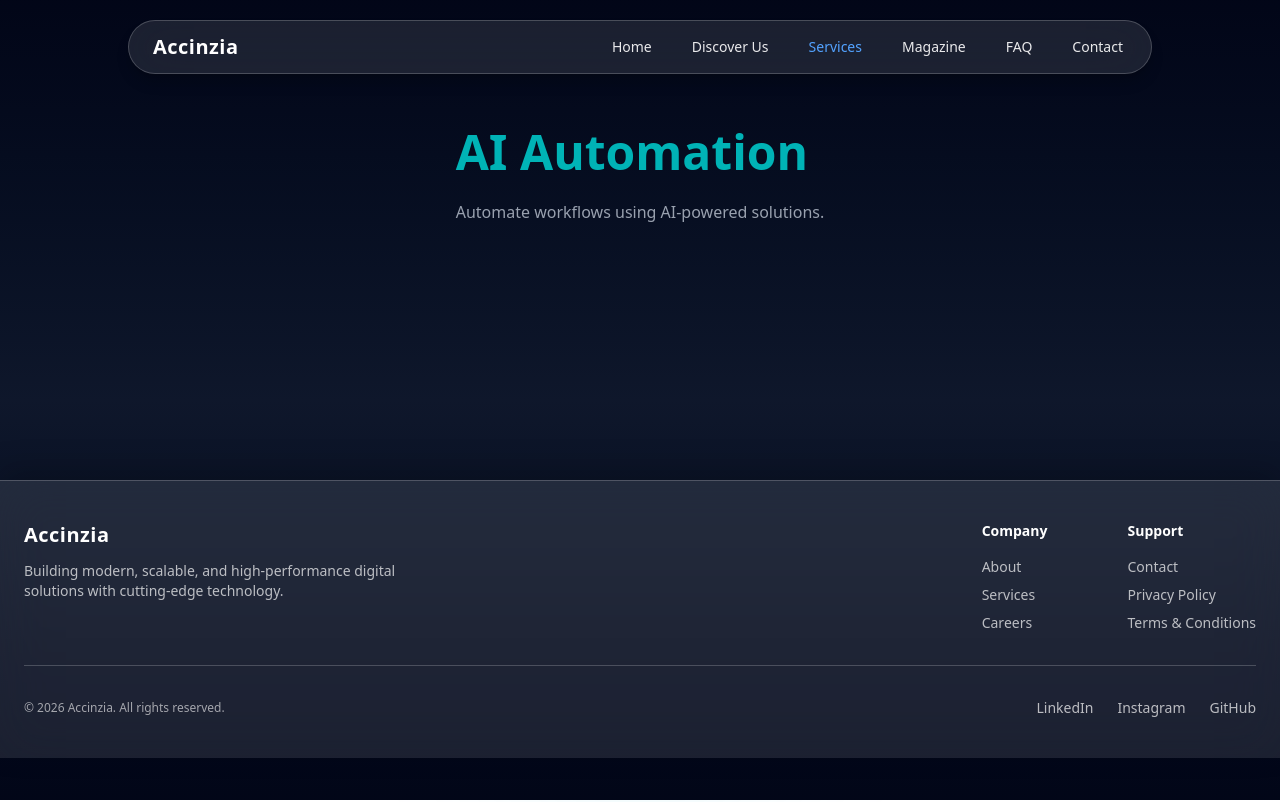
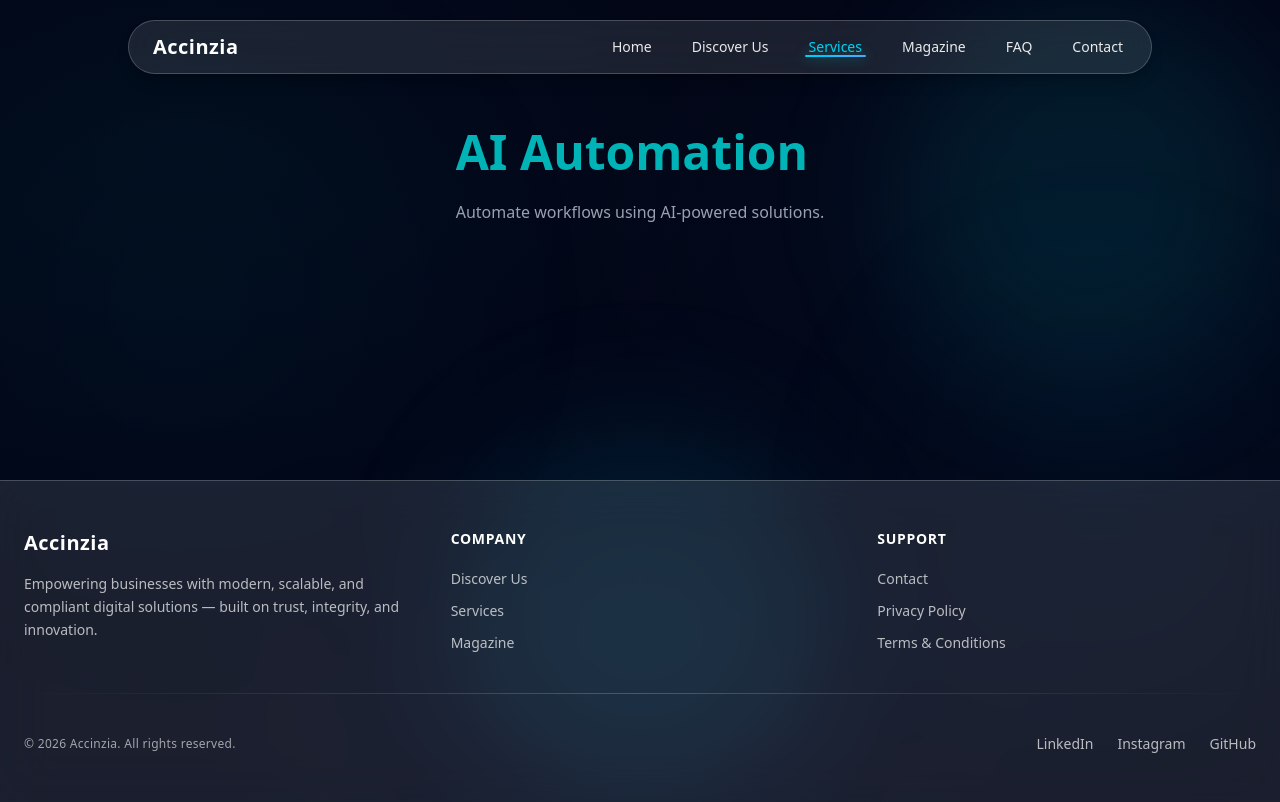
Before and after one commit to Devkarpenter/Accinzia, a React (Vite) app: page /services/it-automation/ai-automation in a window 1280 px wide. Built offline with nearby package versions, Linux system fonts and the light colour scheme.

Commit message:
add fremer animations in all pages

```diff
--- a/src/App.jsx
+++ b/src/App.jsx
@@ -1,5 +1,6 @@
 import { BrowserRouter as Router, Routes, Route } from "react-router-dom";
 import "./App.css";
+import ScrollToTop from "./components/ScrollToTop";
 
 import Header from "./components/Header";
 import Footer from "./components/Footer";
@@ -73,7 +74,8 @@ import AIAutomation from "./pages/services/it-automation/AIAutomation";
 function App() {
   return (
     <Router>
-      <div className="flex flex-col min-h-screen bg-gradient-to-b from-slate-950 via-slate-900 to-slate-950">
+      <ScrollToTop />
+      <div className="flex flex-col min-h-screen  from-slate-950 via-slate-900 to-slate-950">
 
         {/* Background glow */}
         <div className="fixed inset-0 -z-10 pointer-events-none">
--- a/src/components/Footer.jsx
+++ b/src/components/Footer.jsx
@@ -1,92 +1,149 @@
+import { Link } from "react-router-dom";
+import { motion } from "framer-motion";
+
+const container = {
+  hidden: { opacity: 0, y: 40 },
+  visible: {
+    opacity: 1,
+    y: 0,
+    transition: {
+      duration: 0.8,
+      ease: "easeOut",
+      staggerChildren: 0.15,
+    },
+  },
+};
+
+const item = {
+  hidden: { opacity: 0, y: 20 },
+  visible: {
+    opacity: 1,
+    y: 0,
+    transition: { duration: 0.6, ease: "easeOut" },
+  },
+};
+
 export default function Footer() {
   return (
-    <footer className="relative mt-32 w-full">
+    <motion.footer
+      variants={container}
+      initial="hidden"
+      whileInView="visible"
+      viewport={{ once: true, margin: "-100px" }}
+      className="relative mt-32 w-full overflow-hidden"
+    >
+      {/* Subtle top glow */}
+      <div className="absolute inset-x-0 -top-24 h-24 bg-gradient-to-t from-transparent via-cyan-500/10 to-transparent blur-2xl pointer-events-none" />
+
       {/* Glass Background */}
-      <div
-        className="
-          w-full
-          bg-white/10
-          backdrop-blur-xl
-          border-t
-          border-white/20
-          shadow-[0_-10px_30px_rgba(0,0,0,0.2)]
-        "
-      >
-        {/* Content Container */}
-        <div className="max-w-7xl mx-auto px-6 py-10">
-          <div className="flex flex-col md:flex-row justify-between gap-10">
+      <div className="
+        w-full bg-white/10 backdrop-blur-xl
+        border-t border-white/20
+        shadow-[0_-12px_40px_rgba(0,0,0,0.35)]
+      ">
+        <div className="max-w-7xl mx-auto px-6 py-12">
+
+          {/* Top Grid */}
+          <motion.div
+            variants={container}
+            className="grid grid-cols-1 md:grid-cols-3 gap-12"
+          >
             {/* Brand */}
-            <div>
+            <motion.div variants={item} className="space-y-4">
               <h2 className="text-xl font-semibold text-white tracking-wide">
                 Accinzia
               </h2>
-              <p className="mt-3 text-sm text-white/70 max-w-sm">
-                Building modern, scalable, and high-performance digital
-                solutions with cutting-edge technology.
+              <p className="text-sm text-white/70 leading-relaxed max-w-sm">
+                Empowering businesses with modern, scalable, and compliant
+                digital solutions — built on trust, integrity, and innovation.
               </p>
-            </div>
+            </motion.div>
 
-            {/* Links */}
-            <div className="flex gap-20">
-              <div>
-                <h3 className="text-sm font-semibold text-white mb-4">
-                  Company
-                </h3>
-                <ul className="space-y-2 text-sm text-white/70">
-                  <li className="hover:text-blue-400 transition cursor-pointer">
-                    About
+            {/* Company */}
+            <motion.div variants={item}>
+              <h3 className="text-sm font-semibold text-white mb-5 tracking-wider">
+                COMPANY
+              </h3>
+              <ul className="space-y-3 text-sm text-white/70">
+                {[
+                  { label: "Discover Us", to: "/discover" },
+                  { label: "Services", to: "/services" },
+                  { label: "Magazine", to: "/magazine" },
+                ].map((item) => (
+                  <li key={item.label}>
+                    <Link
+                      to={item.to}
+                      className="group inline-flex items-center gap-2 hover:text-cyan-400 transition-colors duration-300"
+                    >
+                      <span>{item.label}</span>
+                      <span className="w-0 h-[1px] bg-cyan-400 group-hover:w-6 transition-all duration-300" />
+                    </Link>
                   </li>
-                  <li className="hover:text-blue-400 transition cursor-pointer">
-                    Services
+                ))}
+              </ul>
+            </motion.div>
+
+            {/* Support */}
+            <motion.div variants={item}>
+              <h3 className="text-sm font-semibold text-white mb-5 tracking-wider">
+                SUPPORT
+              </h3>
+              <ul className="space-y-3 text-sm text-white/70">
+                {[
+                  { label: "Contact", to: "/contact" },
+                  { label: "Privacy Policy", to: "#" },
+                  { label: "Terms & Conditions", to: "#" },
+                ].map((item) => (
+                  <li key={item.label}>
+                    <Link
+                      to={item.to}
+                      className="group inline-flex items-center gap-2 hover:text-cyan-400 transition-colors duration-300"
+                    >
+                      <span>{item.label}</span>
+                      <span className="w-0 h-[1px] bg-cyan-400 group-hover:w-6 transition-all duration-300" />
+                    </Link>
                   </li>
-                  <li className="hover:text-blue-400 transition cursor-pointer">
-                    Careers
-                  </li>
-                </ul>
-              </div>
-
-              <div>
-                <h3 className="text-sm font-semibold text-white mb-4">
-                  Support
-                </h3>
-                <ul className="space-y-2 text-sm text-white/70">
-                  <li className="hover:text-blue-400 transition cursor-pointer">
-                    Contact
-                  </li>
-                  <li className="hover:text-blue-400 transition cursor-pointer">
-                    Privacy Policy
-                  </li>
-                  <li className="hover:text-blue-400 transition cursor-pointer">
-                    Terms & Conditions
-                  </li>
-                </ul>
-              </div>
-            </div>
-          </div>
+                ))}
+              </ul>
+            </motion.div>
+          </motion.div>
 
           {/* Divider */}
-          <div className="my-8 h-px bg-white/20" />
+          <motion.div
+            variants={item}
+            className="my-10 h-px bg-gradient-to-r from-transparent via-white/20 to-transparent"
+          />
 
           {/* Bottom Bar */}
-          <div className="flex flex-col md:flex-row justify-between items-center gap-4">
-            <p className="text-xs text-white/60">
+          <motion.div
+            variants={item}
+            className="flex flex-col md:flex-row justify-between items-center gap-6"
+          >
+            <p className="text-xs text-white/60 tracking-wide">
               © {new Date().getFullYear()} Accinzia. All rights reserved.
             </p>
 
             <div className="flex gap-6 text-sm text-white/70">
-              <span className="hover:text-blue-400 transition cursor-pointer">
-                LinkedIn
-              </span>
-              <span className="hover:text-blue-400 transition cursor-pointer">
-                Instagram
-              </span>
-              <span className="hover:text-blue-400 transition cursor-pointer">
-                GitHub
-              </span>
+              {["LinkedIn", "Instagram", "GitHub"].map((social) => (
+                <motion.span
+                  key={social}
+                  whileHover={{ y: -2 }}
+                  transition={{ type: "spring", stiffness: 300, damping: 20 }}
+                  className="
+                    cursor-pointer hover:text-cyan-400
+                    transition-colors duration-300
+                    relative after:absolute after:left-0 after:-bottom-1
+                    after:h-[1px] after:w-0 after:bg-cyan-400
+                    hover:after:w-full after:transition-all after:duration-300
+                  "
+                >
+                  {social}
+                </motion.span>
+              ))}
             </div>
-          </div>
+          </motion.div>
         </div>
       </div>
-    </footer>
+    </motion.footer>
   );
 }
--- a/src/components/Header.jsx
+++ b/src/components/Header.jsx
@@ -1,5 +1,6 @@
 import { useState, useRef, useEffect } from "react";
 import { Link, NavLink, useLocation } from "react-router-dom";
+import { motion, AnimatePresence } from "framer-motion";
 
 export default function Header() {
   const [open, setOpen] = useState(false);
@@ -16,33 +17,56 @@ export default function Header() {
     { name: "Contact", path: "/contact" },
   ];
 
-  // Move underline smoothly when route changes
+  /* Handle nested routes */
+  const getActivePath = () => {
+    if (location.pathname.startsWith("/services")) return "/services";
+    return location.pathname;
+  };
+
+  /* Smooth underline motion */
   useEffect(() => {
     if (!navRef.current || !underlineRef.current) return;
 
+    const activePath = getActivePath();
     const activeLink = navRef.current.querySelector(
-      `a[href="${location.pathname}"]`
+      `a[href="${activePath}"]`
     );
 
     if (activeLink) {
       const { offsetLeft, offsetWidth } = activeLink;
       underlineRef.current.style.width = `${offsetWidth}px`;
       underlineRef.current.style.transform = `translateX(${offsetLeft}px)`;
+      underlineRef.current.style.opacity = "1";
     }
   }, [location.pathname]);
 
   return (
-    <header className="fixed top-5 left-0 w-full z-50">
-      <nav className="mx-auto max-w-5xl px-6 py-3 flex justify-between items-center rounded-full bg-white/10 backdrop-blur-xl border border-white/20 shadow-lg shadow-black/20">
+    <motion.header
+      initial={{ y: -24, opacity: 0 }}
+      animate={{ y: 0, opacity: 1 }}
+      transition={{ duration: 0.8, ease: "easeOut" }}
+      className="fixed top-5 left-0 w-full z-50"
+    >
+      {/* ================= NAV BAR ================= */}
+      <nav
+        className="
+          mx-auto max-w-5xl px-6 py-3
+          flex justify-between items-center
+          rounded-full
+          bg-white/10 backdrop-blur-xl
+          border border-white/20
+          shadow-lg shadow-black/20
+        "
+      >
         {/* Logo */}
         <Link
           to="/"
-          className="text-xl font-semibold tracking-wide text-white hover:text-blue-400 transition"
+          className="text-xl font-semibold tracking-wide text-white hover:text-cyan-400 transition"
         >
           Accinzia
         </Link>
 
-        {/* Desktop Nav */}
+        {/* ================= Desktop Nav ================= */}
         <div className="relative hidden md:block">
           <ul
             ref={navRef}
@@ -54,9 +78,9 @@ export default function Header() {
                   to={item.path}
                   className={({ isActive }) =>
                     `px-1 py-2 transition-colors duration-300 ${
-                      isActive
-                        ? "text-blue-400"
-                        : "hover:text-blue-400"
+                      isActive || getActivePath() === item.path
+                        ? "text-cyan-400"
+                        : "hover:text-cyan-400"
                     }`
                   }
                 >
@@ -68,29 +92,59 @@ export default function Header() {
             {/* Sliding underline */}
             <span
               ref={underlineRef}
-              className="absolute bottom-0 left-0 h-[2px]
-                         bg-gradient-to-r from-blue-400 to-cyan-400
-                         rounded-full shadow-[0_0_10px_rgba(56,189,248,0.8)]
-                         transition-all duration-300 ease-out"
+              className="
+                absolute bottom-0 left-0 h-[2px]
+                bg-gradient-to-r from-cyan-400 to-blue-400
+                rounded-full
+                shadow-[0_0_12px_rgba(0,179,182,0.9)]
+                transition-[transform,width]
+                duration-500 ease-[cubic-bezier(0.22,1,0.36,1)]
+                opacity-0
+              "
             />
           </ul>
         </div>
 
-        {/* Mobile Hamburger */}
-        <button
+        {/* ================= Mobile Hamburger ================= */}
+        <motion.button
+          whileTap={{ scale: 0.9 }}
           onClick={() => setOpen(!open)}
           className="md:hidden flex flex-col gap-[5px] p-2"
         >
-          <span className={`h-[2px] w-6 bg-white transition ${open && "rotate-45 translate-y-[6px]"}`} />
-          <span className={`h-[2px] w-6 bg-white transition ${open && "opacity-0"}`} />
-          <span className={`h-[2px] w-6 bg-white transition ${open && "-rotate-45 -translate-y-[6px]"}`} />
-        </button>
+          <motion.span
+            animate={open ? { rotate: 45, y: 6 } : { rotate: 0, y: 0 }}
+            transition={{ type: "spring", stiffness: 260, damping: 20 }}
+            className="h-[2px] w-6 bg-white"
+          />
+          <motion.span
+            animate={open ? { opacity: 0 } : { opacity: 1 }}
+            transition={{ duration: 0.2 }}
+            className="h-[2px] w-6 bg-white"
+          />
+          <motion.span
+            animate={open ? { rotate: -45, y: -6 } : { rotate: 0, y: 0 }}
+            transition={{ type: "spring", stiffness: 260, damping: 20 }}
+            className="h-[2px] w-6 bg-white"
+          />
+        </motion.button>
       </nav>
 
-      {/* Mobile Menu */}
-      <div
-        className={`md:hidden absolute left-1/2 -translate-x-1/2 mt-3 w-[92%] max-w-md rounded-2xl bg-slate-900/80 backdrop-blur-xl border border-white/15 shadow-xl transition-all duration-300
-        ${open ? "opacity-100 translate-y-0" : "opacity-0 -translate-y-4 pointer-events-none"}`}
+      {/* ================= Mobile Menu ================= */}
+      <AnimatePresence>
+        {open && (
+          <motion.div
+            initial={{ opacity: 0, y: -20 }}
+            animate={{ opacity: 1, y: 0 }}
+            exit={{ opacity: 0, y: -20 }}
+            transition={{ duration: 0.35, ease: "easeOut" }}
+            className="
+              md:hidden absolute left-1/2 -translate-x-1/2 mt-3
+              w-[92%] max-w-md
+              rounded-2xl
+              bg-slate-900/90 backdrop-blur-xl
+              border border-white/15
+              shadow-xl
+            "
           >
             <ul className="flex flex-col divide-y divide-white/10 p-4 text-sm font-medium">
               {links.map((item) => (
@@ -99,8 +153,10 @@ export default function Header() {
                     to={item.path}
                     onClick={() => setOpen(false)}
                     className={({ isActive }) =>
-                  `block py-3 transition ${
-                    isActive ? "text-blue-400" : "text-white/90"
+                      `block py-3 transition-colors duration-300 ${
+                        isActive || getActivePath() === item.path
+                          ? "text-cyan-400"
+                          : "text-white/90 hover:text-cyan-300"
                       }`
                     }
                   >
@@ -109,7 +165,9 @@ export default function Header() {
                 </li>
               ))}
             </ul>
-      </div>
-    </header>
+          </motion.div>
+        )}
+      </AnimatePresence>
+    </motion.header>
   );
 }
--- /dev/null
+++ b/src/components/ScrollToTop.jsx
@@ -0,0 +1,15 @@
+import { useEffect } from "react";
+import { useLocation } from "react-router-dom";
+
+export default function ScrollToTop() {
+  const { pathname } = useLocation();
+
+  useEffect(() => {
+    window.scrollTo({
+      top: 0,
+      behavior: "smooth", // remove if you want instant jump
+    });
+  }, [pathname]);
+
+  return null;
+}
--- a/src/components/ServiceLayout.jsx
+++ b/src/components/ServiceLayout.jsx
@@ -1,4 +1,5 @@
-import { Link, useNavigate } from "react-router-dom";
+import { useNavigate } from "react-router-dom";
+import { motion } from "framer-motion";
 
 export default function Services() {
   const navigate = useNavigate();
@@ -79,11 +80,39 @@ export default function Services() {
     },
   ];
 
+  /* ===============================
+     Motion Variants
+  =============================== */
+  const container = {
+    hidden: { opacity: 0 },
+    visible: {
+      opacity: 1,
+      transition: { staggerChildren: 0.12 },
+    },
+  };
+
+  const card = {
+    hidden: { opacity: 0, y: 30, scale: 0.96 },
+    visible: {
+      opacity: 1,
+      y: 0,
+      scale: 1,
+      transition: { duration: 0.6, ease: "easeOut" },
+    },
+  };
+
   return (
     <section className="reveal py-28">
       <div className="max-w-7xl mx-auto px-4">
-        {/* Heading */}
-        <div className="text-center mb-24 animate-fade-up">
+
+        {/* ================= Heading ================= */}
+        <motion.div
+          initial={{ opacity: 0, y: 24 }}
+          whileInView={{ opacity: 1, y: 0 }}
+          viewport={{ once: true }}
+          transition={{ duration: 0.8, ease: "easeOut" }}
+          className="text-center mb-24"
+        >
           <h2 className="text-5xl md:text-6xl font-bold mb-4">
             <span className="bg-gradient-to-r from-cyan-400 via-blue-400 to-cyan-400 bg-clip-text text-transparent tracking-wider">
               OUR SERVICES
@@ -96,15 +125,22 @@ export default function Services() {
             End-to-end business services designed to launch, protect, and scale
             your company with confidence.
           </p>
-        </div>
+        </motion.div>
 
-        {/* Grid */}
-        <div className="grid grid-cols-1 md:grid-cols-2 lg:grid-cols-3 gap-10 auto-rows-fr">
+        {/* ================= Grid ================= */}
+        <motion.div
+          variants={container}
+          initial="hidden"
+          whileInView="visible"
+          viewport={{ once: true }}
+          className="grid grid-cols-1 md:grid-cols-2 lg:grid-cols-3 gap-10 auto-rows-fr"
+        >
           {services.map((service, index) => (
-            <div
+            <motion.div
               key={index}
-              style={{ animationDelay: `${index * 80}ms` }}
-              className={`group relative rounded-2xl p-8
+              variants={card}
+              className={`
+                group relative rounded-2xl p-8 cursor-pointer
                 bg-gradient-to-br from-slate-900/70 to-slate-950/80
                 backdrop-blur-xl
                 border border-[#00b3b6]/25
@@ -112,7 +148,6 @@ export default function Services() {
                 hover:-translate-y-2
                 hover:border-[#00b3b6]
                 hover:shadow-2xl hover:shadow-[#00b3b6]/30
-                animate-card-in
                 ${service.tall ? "lg:row-span-2" : ""}
               `}
               onClick={() => navigate(service.path)}
@@ -130,8 +165,10 @@ export default function Services() {
               {/* Action Buttons */}
               <div className="flex flex-col gap-3">
                 {service.items.map((item, i) => (
-                  <button
+                  <motion.button
                     key={i}
+                    whileHover={{ x: 4 }}
+                    transition={{ duration: 0.25, ease: "easeOut" }}
                     onClick={(e) => {
                       e.stopPropagation();
                       navigate(service.path);
@@ -157,42 +194,23 @@ export default function Services() {
                     ">
                       →
                     </span>
-                  </button>
+                  </motion.button>
                 ))}
               </div>
 
               {/* Hover overlay */}
               <span className="absolute inset-0 rounded-2xl bg-[#00b3b6]/5 opacity-0 group-hover:opacity-100 transition pointer-events-none" />
-            </div>
+            </motion.div>
           ))}
-        </div>
+        </motion.div>
       </div>
 
-      {/* Animations */}
+      {/* Glow line animation (kept CSS) */}
       <style>{`
-        @keyframes fadeUp {
-          from { opacity: 0; transform: translateY(24px); }
-          to { opacity: 1; transform: translateY(0); }
-        }
-
-        @keyframes cardIn {
-          from { opacity: 0; transform: translateY(30px) scale(0.96); }
-          to { opacity: 1; transform: translateY(0) scale(1); }
-        }
-
         @keyframes glowLine {
           0%, 100% { box-shadow: 0 0 12px rgba(0,179,182,0.4); }
           50% { box-shadow: 0 0 22px rgba(0,179,182,0.9); }
         }
-
-        .animate-fade-up {
-          animation: fadeUp 0.8s ease-out both;
-        }
-
-        .animate-card-in {
-          animation: cardIn 0.7s ease-out both;
-        }
-
         .animate-glow-line {
           animation: glowLine 2.5s ease-in-out infinite;
         }
--- a/src/components/ValuesSection.jsx
+++ b/src/components/ValuesSection.jsx
@@ -1,51 +1,26 @@
 import { motion } from "framer-motion";
 
 /* =====================
-   Animation Variants
+   Calm Animation Variants
 ===================== */
 
-const fadeUp = {
-  hidden: { opacity: 0, y: 60 },
+const sectionFade = {
+  hidden: { opacity: 0 },
+  show: {
+    opacity: 1,
+    transition: { duration: 1.2, ease: "easeOut" },
+  },
+};
+
+const cardFade = {
+  hidden: { opacity: 0, y: 30, scale: 0.96 },
   show: {
     opacity: 1,
     y: 0,
+    scale: 1,
     transition: {
-      duration: 1.2,
+      duration: 0.9,
       ease: [0.22, 1, 0.36, 1],
-    },
-  },
-};
-
-const fromLeft = {
-  hidden: { opacity: 0, x: -120 },
-  show: {
-    opacity: 1,
-    x: 0,
-    transition: {
-      duration: 1.3,
-      ease: [0.22, 1, 0.36, 1],
-    },
-  },
-};
-
-const fromRight = {
-  hidden: { opacity: 0, x: 120 },
-  show: {
-    opacity: 1,
-    x: 0,
-    transition: {
-      duration: 1.3,
-      ease: [0.22, 1, 0.36, 1],
-    },
-  },
-};
-
-const stagger = {
-  hidden: {},
-  show: {
-    transition: {
-      staggerChildren: 0.22,
-      delayChildren: 0.3,
     },
   },
 };
@@ -102,7 +77,7 @@ export default function ValuesSection() {
 
         {/* ================= Header ================= */}
         <motion.div
-          variants={fadeUp}
+          variants={sectionFade}
           initial="hidden"
           animate="show"
           className="text-center mb-20"
@@ -119,26 +94,24 @@ export default function ValuesSection() {
         </motion.div>
 
         {/* ================= Values Grid ================= */}
-        <motion.div
-          variants={stagger}
-          initial="hidden"
-          animate="show"
-          className="grid md:grid-cols-2 lg:grid-cols-3 gap-8"
-        >
+        <div className="grid md:grid-cols-2 lg:grid-cols-3 gap-8">
           {values.map((value, index) => (
             <motion.div
               key={index}
-              variants={index % 2 === 0 ? fromLeft : fromRight}
-              whileHover={{ y: -10 }}
-              transition={{ duration: 0.4 }}
+              variants={cardFade}
+              initial="hidden"
+              whileInView="show"
+              viewport={{ once: true, margin: "-80px" }}
+              whileHover={{ y: -6 }}
+              transition={{ duration: 0.3 }}
               className="
                 group bg-white/5 backdrop-blur-lg
                 border border-white/10
                 p-8 rounded-xl
                 hover:bg-white/10
                 hover:border-cyan-400/50
-                hover:shadow-2xl hover:shadow-cyan-500/20
-                transition-all duration-300
+                hover:shadow-xl hover:shadow-cyan-500/15
+                transition-colors duration-300
               "
             >
               <div className="text-5xl mb-4">{value.icon}</div>
@@ -159,7 +132,7 @@ export default function ValuesSection() {
               />
             </motion.div>
           ))}
-        </motion.div>
+        </div>
       </div>
     </section>
   );
--- a/src/index.css
+++ b/src/index.css
@@ -1 +1,71 @@
 @import "tailwindcss";
+
+
+/* ================================
+   Dark Professional Animated Background
+   Minimal • Enterprise • Calm
+================================ */
+
+body {
+  background:
+    radial-gradient(
+      900px 500px at 15% 20%,
+      rgba(0, 179, 182, 0.035),
+      transparent 65%
+    ),
+    radial-gradient(
+      800px 450px at 85% 30%,
+      rgba(56, 189, 248, 0.03),
+      transparent 65%
+    ),
+    radial-gradient(
+      700px 400px at 50% 85%,
+      rgba(99, 102, 241, 0.025),
+      transparent 70%
+    ),
+    linear-gradient(
+      to bottom,
+      #020617,
+      #020617
+    );
+  background-attachment: fixed;
+  background-repeat: no-repeat;
+  color-scheme: dark;
+}
+
+/* Ultra-subtle motion layer */
+body::before {
+  content: "";
+  position: fixed;
+  inset: -10%;
+  z-index: -1;
+  pointer-events: none;
+
+  background:
+    radial-gradient(
+      600px 600px at 20% 40%,
+      rgba(0, 179, 182, 0.04),
+      transparent 70%
+    ),
+    radial-gradient(
+      500px 500px at 80% 60%,
+      rgba(56, 189, 248, 0.035),
+      transparent 70%
+    );
+
+  animation: ambient-shift 90s ease-in-out infinite;
+  will-change: transform;
+}
+
+/* Extremely slow movement */
+@keyframes ambient-shift {
+  0% {
+    transform: translate(0, 0);
+  }
+  50% {
+    transform: translate(-2%, -1.5%);
+  }
+  100% {
+    transform: translate(0, 0);
+  }
+}
```
Also changed, not shown: src/components/FAQSection.jsx (+102 -34 lines), src/App.css (line endings or trailing spaces). Lines whose indentation alone changed are shown as unchanged.
